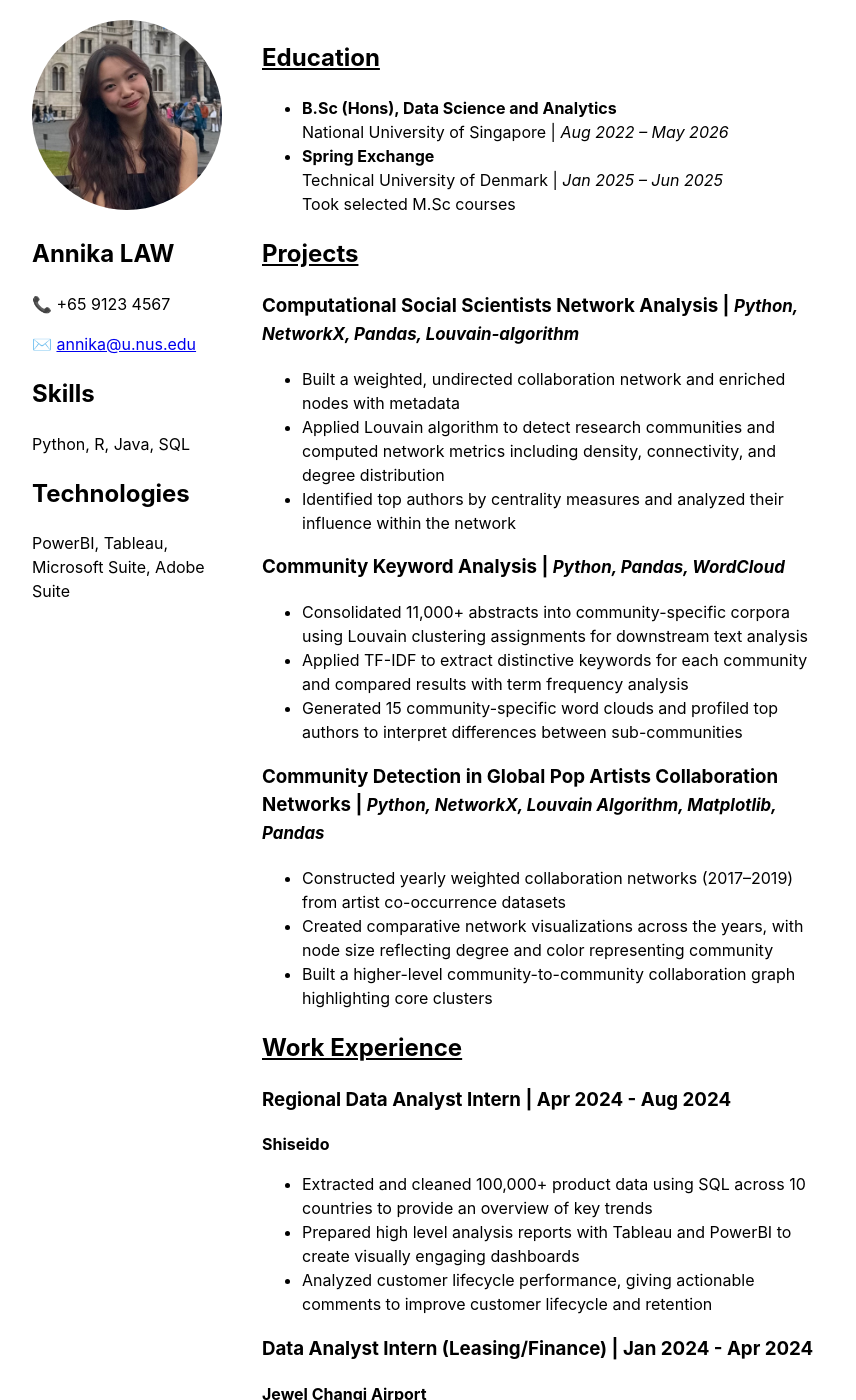
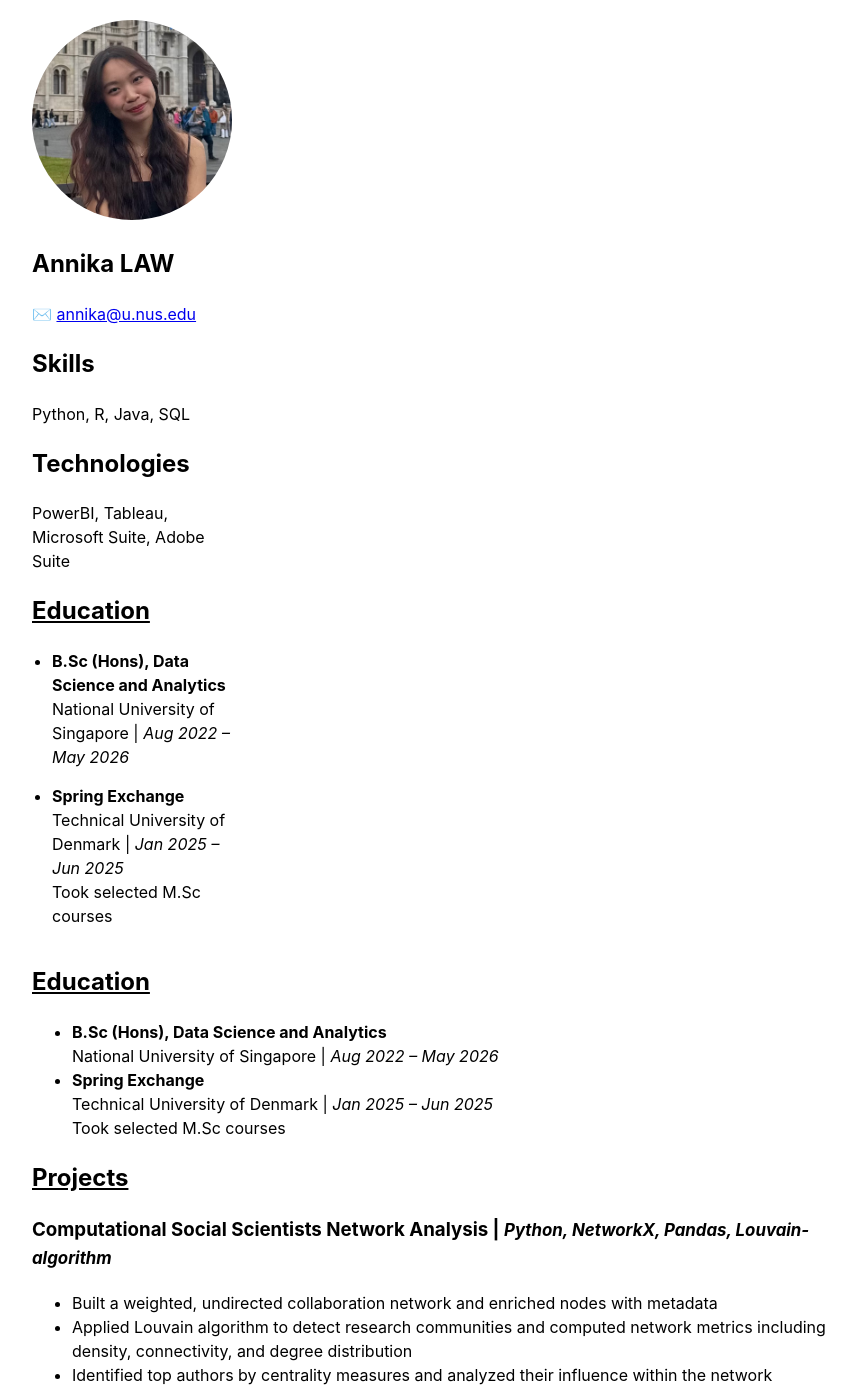
Before and after one commit to annikaljy/annikaljy.github.io, a Jekyll site: the page built from index.md, in a window 1280 px wide and 1400 px high. Shown: the whole window, without its empty margins (208-1064 px from the left). Built offline with Jekyll 4.4.1, drawn with Linux system fonts in a browser that asks for light colours.

Commit message:
Update index.md

```diff
--- a/index.md
+++ b/index.md
@@ -3,18 +3,31 @@ layout: default
 title: Annika Law Jie Yu
 ---
 
-<div style="display: flex; gap: 40px; align-items: flex-start;">
+<div style="display: flex; gap: 30px; align-items: flex-start;">
 
   <!-- Left column: photo + contact -->
   <div style="flex: 1; max-width: 200px;">
-    <img src="/assets/photo.jpg" alt="Annika Law Jie Yu" style="width:100%; border-radius:50%; object-fit:cover;">
+    <img src="/assets/photo.jpg" alt="Annika" style="width:100%; border-radius:50%; object-fit:cover;">
     <h2>Annika LAW</h2>
-    <p>📞 +65 9123 4567</p>
     <p>✉️ <a href="mailto:annika@u.nus.edu">annika@u.nus.edu</a></p>
     <h2>Skills</h2>
     <p>Python, R, Java, SQL</p>
     <h2>Technologies</h2>
     <p>PowerBI, Tableau, Microsoft Suite, Adobe Suite</p>
+
+    <h2 style="text-decoration: underline; margin-top: 20px;">Education</h2>
+    <ul style="padding-left: 20px;">
+      <li style="margin-bottom: 15px;">
+        <strong>B.Sc (Hons), Data Science and Analytics</strong><br>
+        National University of Singapore | <em>Aug 2022 – May 2026</em>
+      </li>
+      <li>
+        <strong>Spring Exchange</strong><br>
+        Technical University of Denmark | <em>Jan 2025 – Jun 2025</em><br>
+        Took selected M.Sc courses
+      </li>
+    </ul>
+  </div>
   </div>
 
   <!-- Right column: main content -->
```
